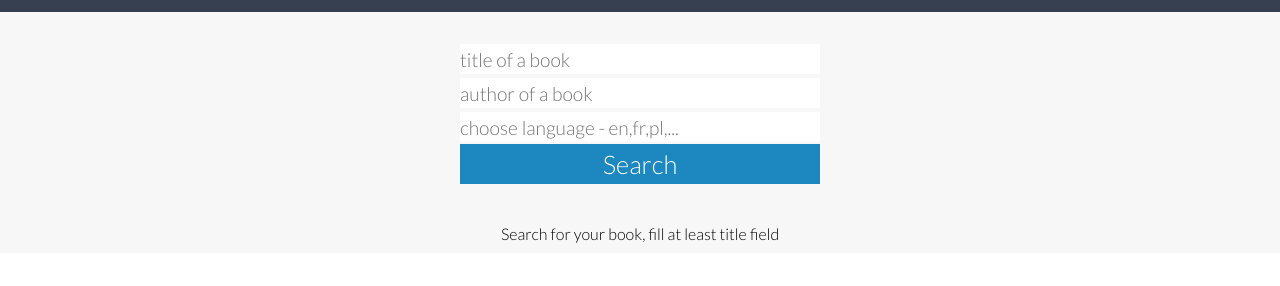
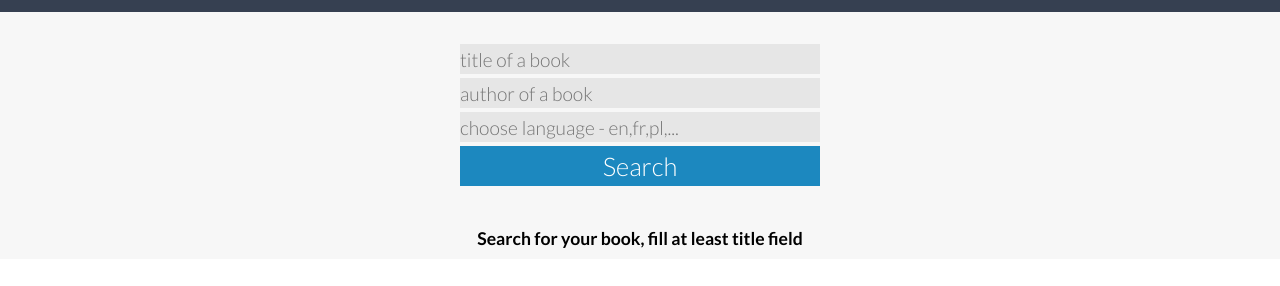
Before and after one commit to MikolajM1999/Search-for-book-app, a React app: page / in a window 1280 px wide. Shown: the part 84-370 px from the top of the page. Built offline with nearby package versions, Linux system fonts and the light colour scheme.

Commit message:
little change to CSS file

```diff
--- a/src/styles/index.css
+++ b/src/styles/index.css
@@ -30,12 +30,13 @@
 }
 
 .form__input {
-  border: none;
   flex-basis: 30px;
+  width: 360px;
   margin: 2px 0;
   padding: 0;
-  width: 360px;
   font-size: 1.2rem;
+  border: none;
+  background-color: rgb(230, 230, 230);
 }
 
 .form__input:focus {
@@ -43,13 +44,14 @@
 }
 
 .form__button {
-  font-size: 1.6rem;
-  border: none;
   flex-basis: 40px;
   width: 360px;
   cursor: pointer;
   background-color: #1C88BF;
   color: white;
+  font-size: 1.6rem;
+  border: none;
+  margin: 2px 0;
 }
 
 .form__button:focus {
@@ -62,11 +64,11 @@
 
 /* Error */
 .main__error {
+  text-align: center;
+  font-weight: 700;
   color: red;
   font-size: 0.95rem;
-  font-weight: 700;
   background-color: #F7F7F7;
-  text-align: center;
 }
 
 /* Arrow Up */
@@ -96,12 +98,6 @@
 }
 
 /* BOOKS */
-.info__message {
-  display: block;
-  text-align: center;
-  padding: 10px 0;
-}
-
 .container-for-books {
   background-color: #F7F7F7;
 }
@@ -125,3 +121,11 @@
 .div-info__item {
   padding-bottom: 7px;
 }
+
+.info__message {
+  display: block;
+  text-align: center;
+  padding: 10px 0;
+  font-size: 1.1rem;
+  font-weight: 700;
+}
```
